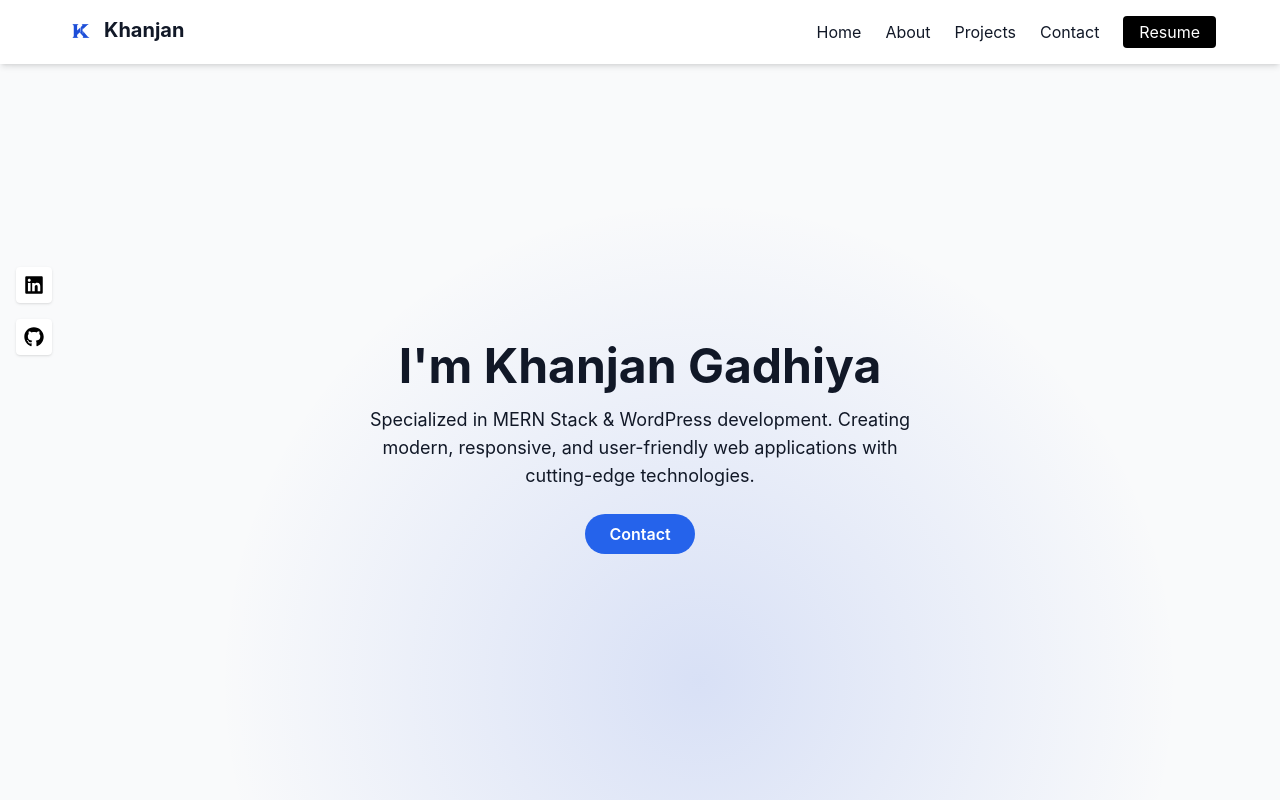
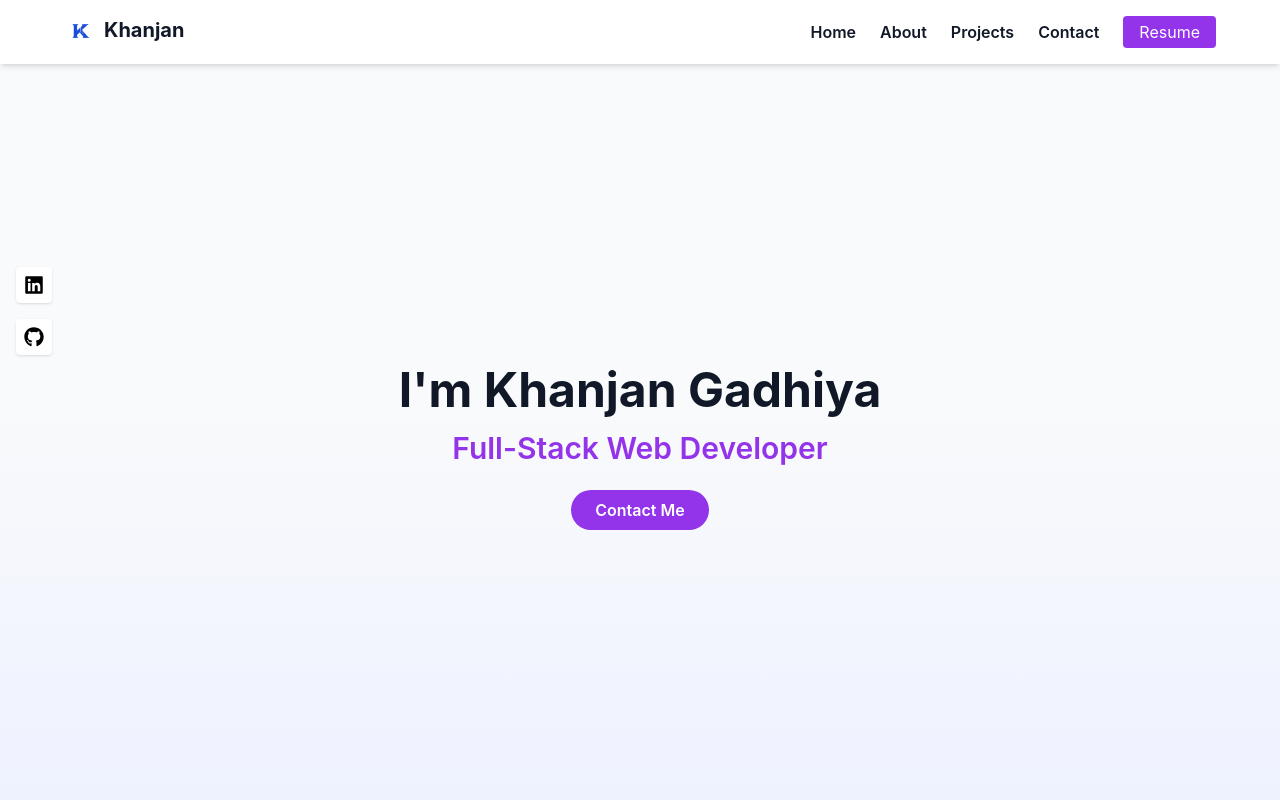
Before and after one commit to Khanjan10/portfolio, a React (Create React App) app: page / in a window 1280 px wide. Shown: the top 800 px of the page. Built offline with nearby package versions, Linux system fonts and the light colour scheme.

Commit message:
Changed colors

```diff
--- a/src/App.css
+++ b/src/App.css
@@ -1,3 +1,9 @@
+:root {
+  --color-primary: purple;
+  --color-bg: #9B7EBD;
+}
+
+
 .App {
   text-align: center;
   font-family: Poppins;
--- a/src/components/CallToAction.js
+++ b/src/components/CallToAction.js
@@ -2,17 +2,17 @@ import React from 'react';
 
 const CallToAction = () => {
   return (
-    <section className="bg-blue-50 py-10 px-6 rounded-xl mx-4 text-center shadow-sm">
+    <section className="bg-secondary py-10 px-6 text-center shadow-sm">
       <h2 className="text-xl font-semibold text-gray-800 mb-3">
         Available for New Opportunities
       </h2>
-      <p className="text-gray-600 mb-6 max-w-2xl mx-auto">
+      <p className="text-BLACK-400 mb-6 max-w-2xl mx-auto">
         I'm always excited to take on challenging projects and collaborate with innovative teams.
         Let's discuss how I can help bring your ideas to life.
       </p>
       <a
         href="#contact"
-        className="inline-block px-6 py-2 bg-blue-600 text-white font-semibold rounded-full hover:bg-blue-700 transition"
+        className="inline-block px-6 py-2 bg-primary text-white font-semibold rounded-full hover:bg-white border border-primary hover:text-primary transition"
       >
         Let's Work Together
       </a>
--- a/src/components/Contact.js
+++ b/src/components/Contact.js
@@ -33,8 +33,8 @@ const Contact = () => {
         {/* Contact Info */}
         <div className="space-y-6">
           <div className="flex items-center gap-4">
-            <div className="bg-blue-100 p-3 rounded-full">
-              <FaEnvelope className="text-blue-600" />
+            <div className="bg-primary p-3 rounded-full">
+              <FaEnvelope className="text-white" />
             </div>
             <div>
               <p className="font-semibold">Email</p>
@@ -42,8 +42,8 @@ const Contact = () => {
             </div>
           </div>
           <div className="flex items-center gap-4">
-            <div className="bg-blue-100 p-3 rounded-full">
-              <FaPhone className="text-blue-600" />
+            <div className="bg-primary p-3 rounded-full">
+              <FaPhone className="text-white" />
             </div>
             <div>
               <p className="font-semibold">Phone</p>
@@ -51,8 +51,8 @@ const Contact = () => {
             </div>
           </div>
           <div className="flex items-center gap-4">
-            <div className="bg-blue-100 p-3 rounded-full">
-              <FaClock className="text-blue-600" />
+            <div className="bg-primary p-3 rounded-full">
+              <FaClock className="text-white" />
             </div>
             <div>
               <p className="font-semibold">Response Time</p>
@@ -117,7 +117,7 @@ const Contact = () => {
           ></textarea>
           <button
             type="submit"
-            className="w-full bg-blue-600 hover:bg-blue-700 text-white py-3 rounded font-semibold"
+            className="w-full bg-primary text-white py-3 rounded font-semibold"
           >
             Send Message
           </button>
--- a/src/components/Hero.js
+++ b/src/components/Hero.js
@@ -12,8 +12,9 @@ const Hero = () => {
       viewport={{ once: true }}
       className="relative min-h-screen flex flex-col items-center justify-center pt-24 px-4 text-center bg-cover bg-center bg-no-repeat"
       style={{
-        background: "radial-gradient(600px at 699px 681px, rgba(29, 78, 216, 0.15), transparent 80%)"
-      }}
+        background: `
+          linear-gradient(180deg, #f9fafb 50%, #eef2ff 100%)`
+        }}
     >
       {/* Social icons left sidebar */}
       <div className="hidden md:flex flex-col absolute top-1/3 left-4 space-y-4">
@@ -25,18 +26,20 @@ const Hero = () => {
         </a>
       </div>
 
-      <div className=" bg-opacity-50 p-6 rounded-lg">
-        <h1 className="text-5xl font-bold text-navy">I'm Khanjan Gadhiya</h1>
-        <p className="mt-4 text-lg max-w-xl text-navy">
-          Specialized in MERN Stack & WordPress development. Creating modern, responsive, and user-friendly web applications with cutting-edge technologies.
-        </p>
+      <div className="bg-opacity-50 p-6 rounded-lg">
+        <h1 className="text-5xl mb-4 font-bold text-navy">I'm Khanjan Gadhiya</h1>
+        <h2 className="text-3xl text-purple-600 font-semibold mt-2">
+          Full-Stack Web Developer
+        </h2>
+
         <a
           href="#contact"
-          className="mt-6 inline-block px-6 py-2 bg-blue-600 text-white font-semibold rounded-full hover:bg-blue-700 transition"
+          className="mt-6 inline-block bg-purple-600 text-white hover:bg-purple-700 px-6 py-2 font-semibold rounded-full transition"
         >
-          Contact
+          Contact Me
         </a>
       </div>
+
     </motion.section>
   );
 };
--- a/src/components/Navbar.js
+++ b/src/components/Navbar.js
@@ -21,14 +21,14 @@ const Navbar = () => {
 
         {/* Desktop Menu */}
         <div className="hidden md:flex space-x-6 items-center">
-          <a href="/" className="hover:text-blue-500">Home</a>
-          <a href="#about" className="hover:text-blue-500">About</a>
-          <a href="#projects" className="hover:text-blue-500">Projects</a>
-          <a href="#contact" className="hover:text-blue-500">Contact</a>
+          <a href="/" className="font-semibold hover:text-primary">Home</a>
+          <a href="#about" className="font-semibold hover:text-primary">About</a>
+          <a href="#projects" className="font-semibold hover:text-primary">Projects</a>
+          <a href="#contact" className="font-semibold hover:text-primary">Contact</a>
           <a
             href="/Khanjan_Gadhiya_Web_Developer.pdf"
             download
-            className="px-4 py-1 bg-black text-white rounded hover:bg-gray-800"
+            className="px-4 py-1 bg-primary text-white rounded hover:bg-gray-800"
           >
             Resume
           </a>
--- a/src/components/Projects.js
+++ b/src/components/Projects.js
@@ -69,7 +69,7 @@ const Projects = () => {
             onClick={() => setSelectedCategory(cat)}
             className={`px-4 py-2 rounded-full text-sm font-medium transition-all duration-200 ${
               selectedCategory === cat
-                ? "bg-blue-600 text-white"
+                ? "bg-primary text-white"
                 : "bg-gray-100 text-gray-700 hover:bg-gray-200"
             }`}
           >
@@ -98,20 +98,21 @@ const Projects = () => {
                 {project.techStack.map((tech, i) => (
                   <span
                     key={i}
-                    className="px-2 py-1 bg-blue-100 text-blue-800 text-xs font-semibold rounded-full"
+                    className="px-3 py-1 bg-secondary text-black text-xs font-semibold rounded-full"
                   >
                     {tech}
                   </span>
                 ))}
               </div>
               <a
-                href={project.link}
-                target="_blank"
-                rel="noopener noreferrer"
-                className="inline-block text-blue-600 hover:underline"
+                  href={project.link}
+                  target="_blank"
+                  rel="noopener noreferrer"
+                  className="inline-flex items-center gap-2 text-primary font-semibold border border-primary px-3 py-1.5 rounded-full hover:bg-primary hover:text-white transition duration-200"
               >
                 View Project
               </a>
+
             </div>
           </div>
         ))}
--- a/src/components/Skills.js
+++ b/src/components/Skills.js
@@ -58,7 +58,7 @@ const Skills = () => {
             onClick={() => setSelectedCategory(cat)}
             className={`px-4 py-2 rounded-full text-sm font-medium transition-all duration-200 ${
               selectedCategory === cat
-                ? "bg-blue-600 text-white"
+                ? "bg-purple-600 text-white"
                 : "bg-gray-100 text-gray-700 hover:bg-gray-200"
             }`}
           >
--- a/tailwind.config.js
+++ b/tailwind.config.js
@@ -1,8 +1,17 @@
-// tailwind.config.js
+/** @type {import('tailwindcss').Config} */
 module.exports = {
-  content: ["./src/**/*.{js,jsx,ts,tsx}"],
+  content: [
+    "./src/**/*.{js,jsx,ts,tsx}", // Adjust this if your file structure is different
+  ],
   theme: {
-    extend: {},
+    extend: {
+      colors: {
+        primary: "#9333ea",
+        secondary: "#DAD2FF",
+        bg: "#9B7EBD",
+        text: "#1F1F1F" // optional
+      },
+    },
   },
   plugins: [],
 };
```
Also changed, not shown: src/index.css (line endings or trailing spaces).
